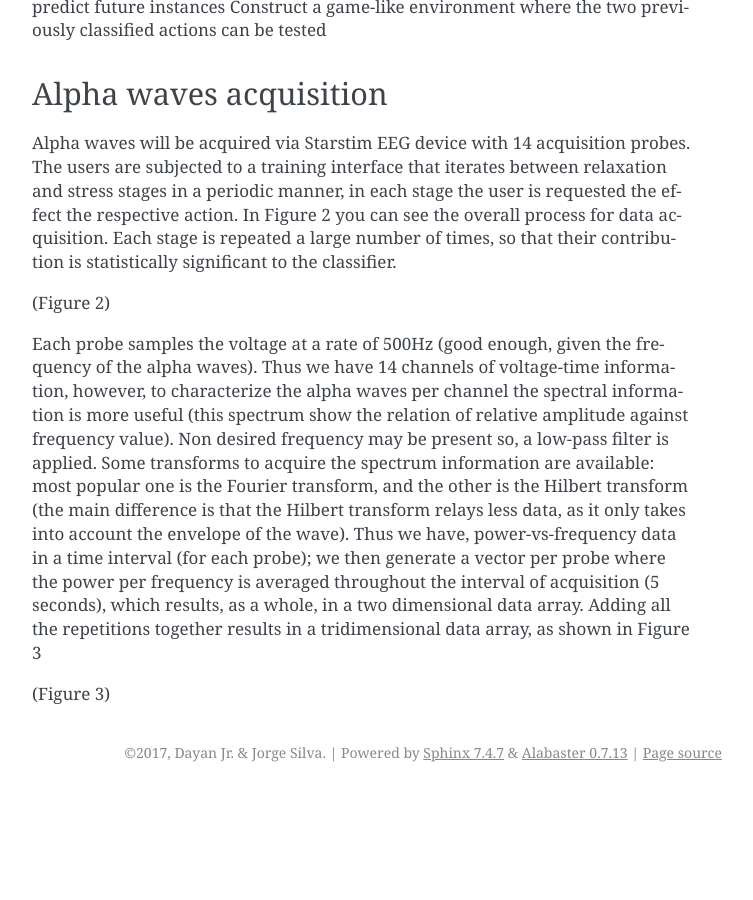
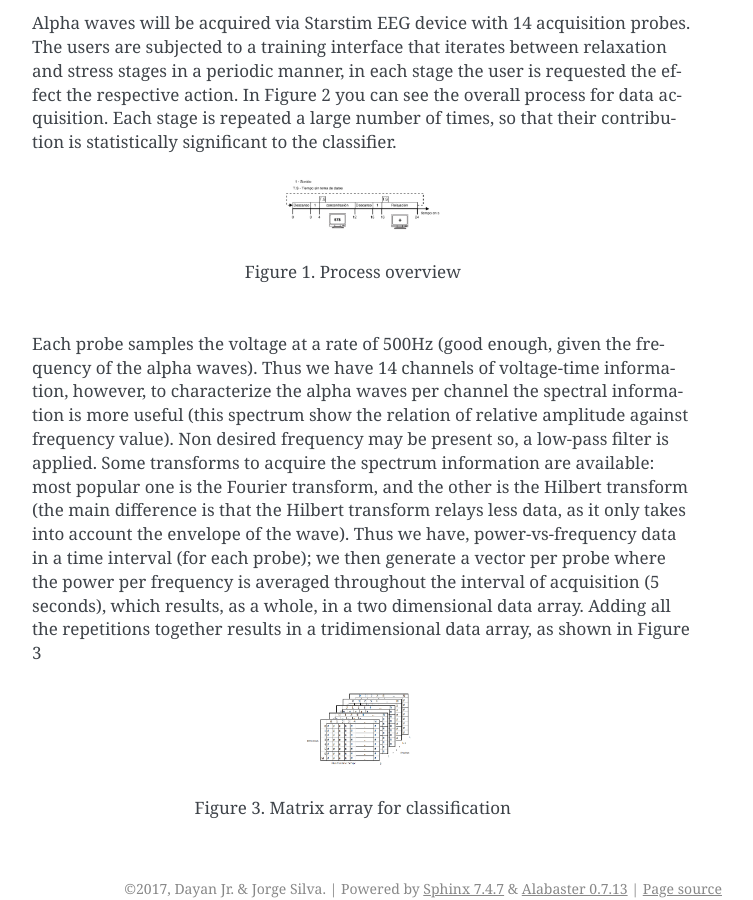
Before and after one commit to JorgeluissilvaC/VIPproject, a Sphinx documentation site: the page built from docs/theory.rst, in a window 1280 px wide and 900 px high, scrolled down 1145 px. Shown: the whole window, without its empty margins (388-1141 px from the left). Built offline with Sphinx 7.4.7, drawn with Linux system fonts in a browser that asks for light colours; before the commit the page ends 1937 px from its top, so only the background shows below that; some of the changed text lies outside the part shown.

Commit message:
Adding images

```diff
--- a/docs/theory.rst
+++ b/docs/theory.rst
@@ -7,10 +7,10 @@ Overall system considerations
 The BCI system is focused in identifying two types of mental states that modulate the alpha rhythms present in the human brain. The alpha rhythms are brain rhythms that range in the 8-13 Hz frequency band, they are produced mainly by activities in the thalamus (Figure 1). Alpha rhythms are predominant (in regards to other rhythms, such as the beta rhythm) when the person has the eyes closed and is in a relaxed state, they are also important in network coordination and communication. Alpha rhythms (or waves) can be detected either by  electroencephalography (EEG) or magnetoencephalography (MEG); due to acquisition easiness, a commercial electroencephalography (EEG) device is used.
 
 .. figure:: thalamus9.jpg
-   :scale: 50 %
+   :scale: 30 %
    :alt: map to buried treasure
 
-   Thalamus view.
+   Figure 1. Thalamus view
 
 Given the particularity of alpha waves for detecting relaxed-to-stressed states, our system we have established this two activities as the ones the user must perform. The overall aim is, thus, design a system capable of determining in each state the user is by analysing the alpha waves of the subject, in real time. A second objective is desired: the user is asked, during the stressed state, to think in one of two actions, if possible opposite actions (like moving left, then right); the action the user want to perform will then modify the spectral disposition of the wave, allowing us to characterize the alpha waves for the two actions, and, with that information let the user control an object on-screen.
 
@@ -26,8 +26,16 @@ Alpha waves acquisition
 
 Alpha waves will be acquired via Starstim EEG device with 14 acquisition probes. The users are subjected to a training interface that iterates between relaxation and stress stages in a periodic manner, in each stage the user is requested the effect the respective action. In Figure 2 you can see the overall process for data acquisition. Each stage is repeated a large number of times, so that their contribution is statistically significant to the classifier.
 
-(Figure 2)
+.. figure:: process.png
+   :scale: 30 %
+   :alt: map to buried treasure
+
+   Figure 1. Process overview
 
 Each probe samples the voltage at a rate of 500Hz (good enough, given the frequency of the alpha waves). Thus we have 14 channels of voltage-time information, however, to characterize the alpha waves per channel the spectral information is more useful (this spectrum show the relation of relative amplitude against frequency value). Non desired frequency may be present so, a low-pass filter is applied. Some transforms to acquire the spectrum information are available: most popular one is the Fourier transform, and the other is the Hilbert transform (the main difference is that the Hilbert transform relays less data, as it only takes into account the envelope of the wave). Thus we have, power-vs-frequency data in a time interval (for each probe); we then generate a vector per probe where the power per frequency is averaged throughout the interval of acquisition (5 seconds), which results, as a whole, in a two dimensional data array. Adding all the repetitions together results in a tridimensional data array, as shown in Figure 3
 
-(Figure 3)
+.. figure:: matrix.png
+   :scale: 30 %
+   :alt: map to buried treasure
+
+   Figure 3. Matrix array for classification
```
Also changed, not shown: docs/matrix.png (added), docs/process.png (added).
